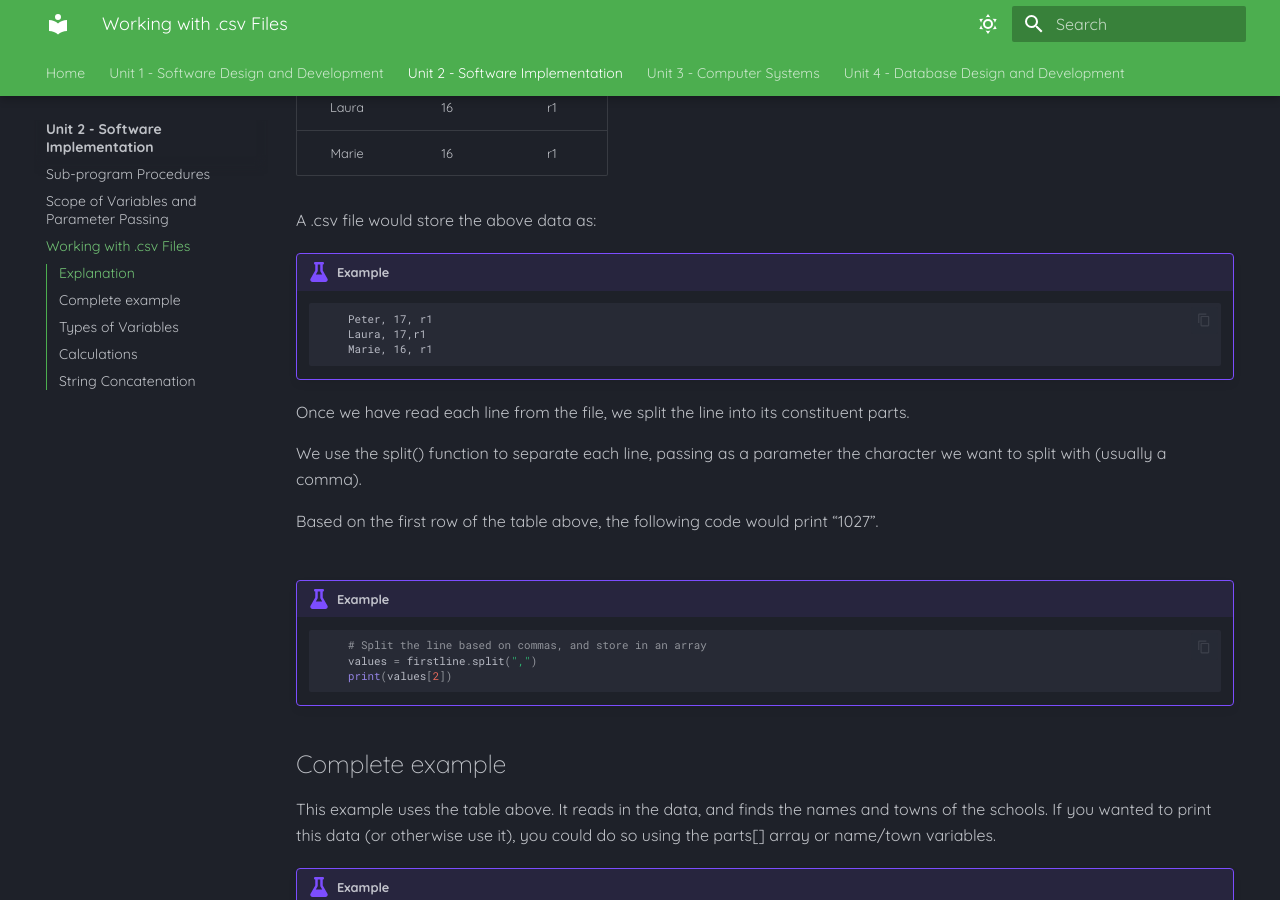
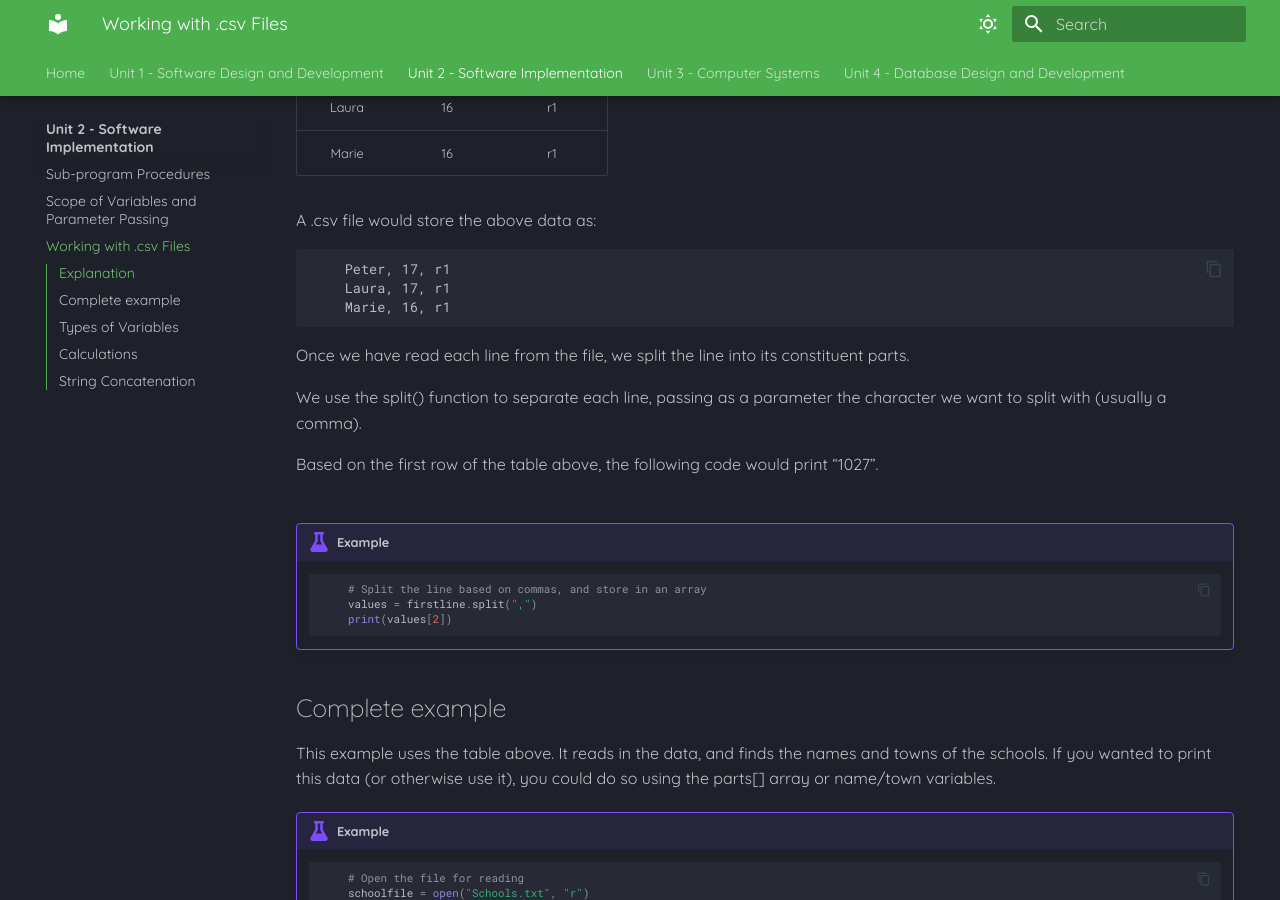
Before and after one commit to Mr-Wood-CS/Higher-Computing-Science-MD-Files, an MkDocs documentation site: the page built from docs/SI/06-Working-with-Files-(csv).md, in a window 1280 px wide and 900 px high, scrolled down 577 px. Built offline with MkDocs 1.6.1 and Material for MkDocs 9.7.7, drawn with Linux system fonts in a browser that asks for light colours.

Commit message:
Update 06-Working-with-Files-(csv).md

````diff
--- a/docs/SI/06-Working-with-Files-(csv).md
+++ b/docs/SI/06-Working-with-Files-(csv).md
@@ -23,13 +23,11 @@ Below is an example of how the data is stored:
 
 A .csv file would store the above data as:
 
-!!! example
-
-	```txt
-		Peter, 17, r1
-		Laura, 17,r1
-		Marie, 16, r1
-	```
+```txt
+	Peter, 17, r1
+	Laura, 17, r1
+	Marie, 16, r1
+```
 
 Once we have read each line from the file, we split the line into its constituent parts.
 
````
